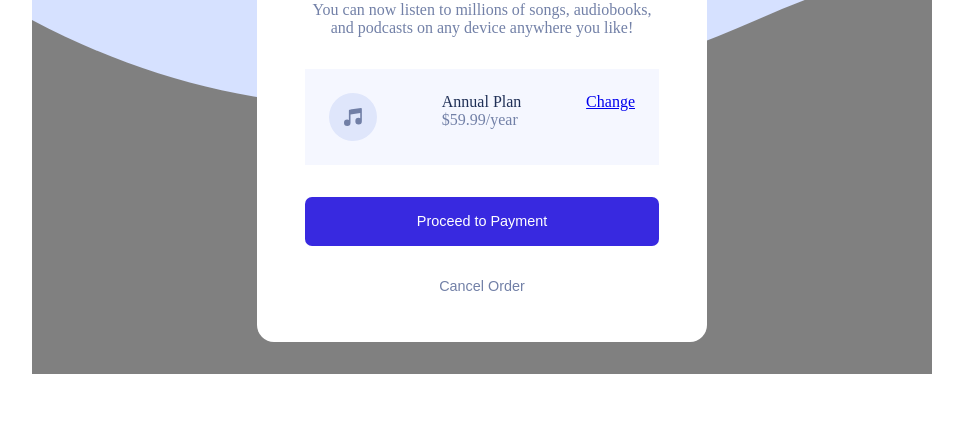
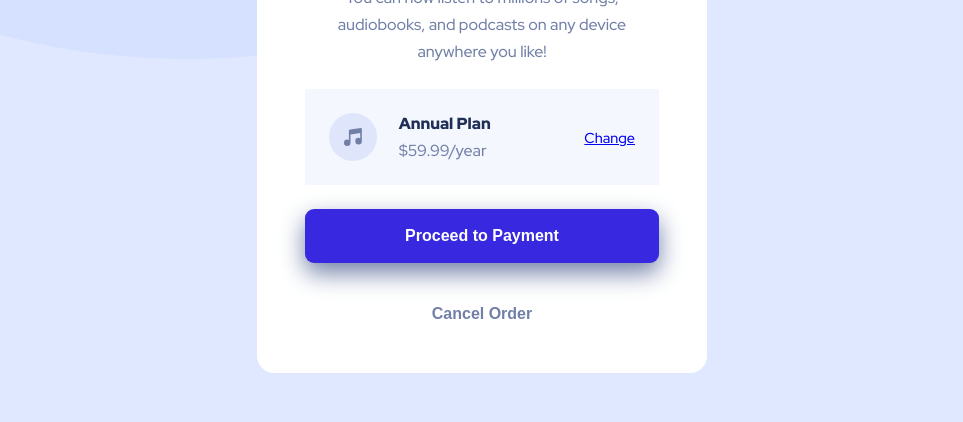
Before and after one commit to Khrononian/Order-Summary, a plain HTML site: page index.html in a window 1280 px wide. Shown: the part 378-800 px from the top of the page, without its empty margins (158-1121 px from the left). Drawn offline with Linux system fonts and the light colour scheme.

Commit message:
Added new styles for new elements

```diff
--- a/style.css
+++ b/style.css
@@ -1,3 +1,5 @@
+@import url('https://fonts.googleapis.com/css2?family=Red+Hat+Display:wght@500;700;900&display=swap');
+
 * {
     margin: 0;
     padding: 0;
@@ -5,7 +7,10 @@
 }
 
 body {
-    background-image: url();
+    background-image: url(images/pattern-background-desktop.svg);
+    background-color: hsl(225, 100%, 94%);
+    background-repeat: repeat-x;
+    font-family: 'Red Hat Display', sans-serif;
 }
 
 section {
@@ -16,11 +21,7 @@ section {
 }
 
 .contain {
-    width: 900px;
-    background: grey;
-    padding: 2em 6em;
-    background-image: url(images/pattern-background-desktop.svg);
-    background-repeat: no-repeat;
+    width: 100%;
 }
 
 .card {
@@ -44,12 +45,16 @@ h2, .info {
     text-align: center;
 }
 
-h2{
+h2 {
     margin-bottom: 1rem;
+    font-size: 1.9rem;
+    color:hsl(223, 47%, 23%);
 }
 
 .info {
-    color: hsl(224, 23%, 55%)
+    color: hsl(224, 23%, 55%);
+    font-size: 1rem;
+    line-height: 1.7;
 }
 
 .payment-background {
@@ -57,11 +62,17 @@ h2{
     display: flex;
     justify-content: space-between;
     padding: 1.5em;
-    margin: 2rem 0;
+    margin: 1.5rem 0;
+}
+
+.annual-column {
+    margin-right: 4.5rem;
 }
 
 .annual {
     color: hsl(223, 47%, 23%);
+    font-weight: 900;
+    margin-bottom: .4rem;
 }
 
 .payment {
@@ -75,19 +86,39 @@ h2{
 
 .btn {
     padding: 1em;
-    border-radius: 7px;
+    border-radius: 9px;
     border-color: transparent;
     cursor: pointer;
+    font-size: 1rem;
+    font-weight: 700;
+}
+
+.change-link {
+    align-self: center;
     font-size: .9rem;
 }
 
+.change-link:hover {
+    opacity: .7;
+    text-decoration: unset;
+}
+
 .proceed-payment {
-    margin-bottom: 1rem;
+    margin-bottom: 1.5rem;
     color: white;
     background: hsl(245, 75%, 52%);
+    box-shadow: 0px 10px 25px hsl(224, 23%, 55%);
+}
+
+.proceed-payment:hover {
+    opacity: .7;
 }
 
 .cancel-payment {
     background: transparent;
     color: hsl(224, 23%, 55%);
 }
+
+.cancel-payment:hover {
+    color: black;
+}
```
